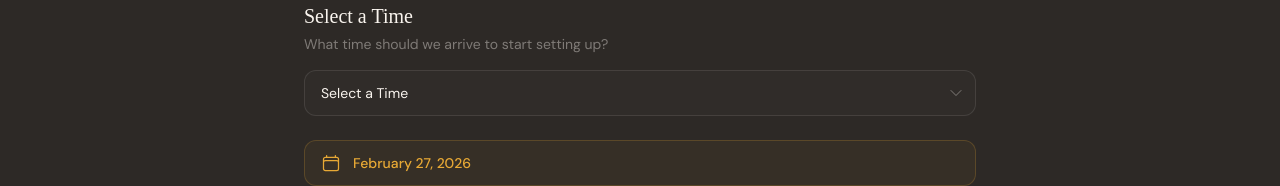
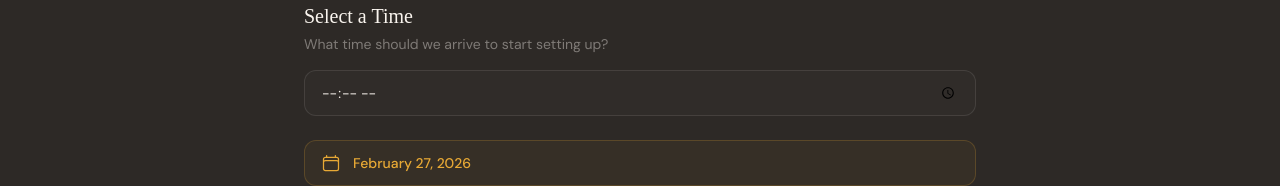
Before and after one commit to AlanConstantino/mexico-lindo-y-que-rico, a Next.js app: page /en/booking in a window 1280 px wide. Both pictures are taken after a click on the button "27". Shown: the part 1051-1237 px from the top of the page. Built offline with nearby package versions, Linux system fonts and the light colour scheme; no server answers; the database is empty; a web font is replaced by a local one.

Commit message:
fix: restore native time input with proper overflow containment

```diff
--- a/src/app/[locale]/booking/page.tsx
+++ b/src/app/[locale]/booking/page.tsx
@@ -60,8 +60,8 @@ export default async function BookingPage() {
         </div>
       </nav>
 
-      <main className="pt-28 pb-24 px-6">
-        <div className="max-w-3xl mx-auto">
+      <main className="pt-28 pb-24 px-6 overflow-x-hidden">
+        <div className="max-w-3xl mx-auto overflow-hidden">
           {/* Header */}
           <div className="text-center mb-12">
             <p className="text-amber text-xs uppercase tracking-[0.3em] mb-4 font-medium">
--- a/src/components/booking/steps/DateStep.tsx
+++ b/src/components/booking/steps/DateStep.tsx
@@ -342,40 +342,15 @@ export default function DateStep({ data, updateData }: DateStepProps) {
             {t("selectTime")}
           </h3>
           <p className="text-cream/40 text-sm mb-4">{t("selectTimeDesc")}</p>
-          <div className="relative">
-            <select
-              value={data.eventTime ?? ""}
-              onChange={(e) =>
-                updateData({ eventTime: e.target.value || null })
-              }
-              className="w-full appearance-none rounded-xl bg-navy-light/30 border border-cream/10 text-cream px-4 py-3 pr-10 text-sm focus:outline-none focus:border-amber/40 transition-colors cursor-pointer"
-            >
-              <option value="" className="bg-navy text-cream/50">
-                {t("selectTime")}
-              </option>
-              {Array.from({ length: 96 }, (_, i) => {
-                const hour = Math.floor(i / 4);
-                const min = (i % 4) * 15;
-                const value = `${String(hour).padStart(2, "0")}:${String(min).padStart(2, "0")}`;
-                const hour12 = hour % 12 || 12;
-                const ampm = hour >= 12 ? "PM" : "AM";
-                const label = `${hour12}:${String(min).padStart(2, "0")} ${ampm}`;
-                return (
-                  <option key={value} value={value} className="bg-navy text-cream">
-                    {label}
-                  </option>
-                );
-              })}
-            </select>
-            <svg
-              className="absolute right-3 top-1/2 -translate-y-1/2 w-4 h-4 text-cream/40 pointer-events-none"
-              fill="none"
-              stroke="currentColor"
-              viewBox="0 0 24 24"
-            >
-              <path strokeLinecap="round" strokeLinejoin="round" strokeWidth={1.5} d="M19.5 8.25l-7.5 7.5-7.5-7.5" />
-            </svg>
-          </div>
+          <input
+            type="time"
+            value={data.eventTime ?? ""}
+            onChange={(e) =>
+              updateData({ eventTime: e.target.value || null })
+            }
+            className="block w-full min-w-0 rounded-xl bg-navy-light/30 border border-cream/10 text-cream px-4 py-3 text-sm focus:outline-none focus:border-amber/40 transition-colors cursor-pointer [color-scheme:dark] [-webkit-appearance:none] [&::-webkit-calendar-picker-indicator]:invert"
+            style={{ maxWidth: "100%" }}
+          />
           {data.eventTime && (() => {
             const [h, m] = data.eventTime.split(":").map(Number);
             const arrivalHour = h - 1;
```
